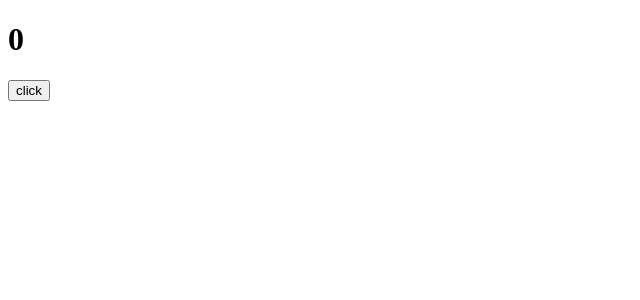
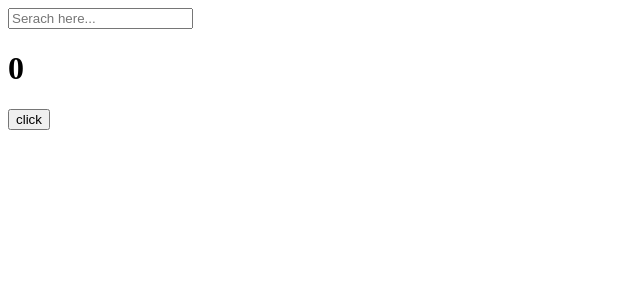
Before and after one commit to snsrrhc3078/learn-react-part2, a React (Create React App) app: page / in a window 1280 px wide. Shown: the top 300 px of the page, without its empty margins (0-640 px from the left). Built offline with nearby package versions, Linux system fonts and the light colour scheme.

Commit message:
learn deps in useEffect

```diff
--- a/src/App.js
+++ b/src/App.js
@@ -16,16 +16,32 @@ import { useState, useEffect } from "react";
 
 function App() {
   const [counter, setCounter] = useState(0);
+  const [keyword, setKeyword] = useState("");
   const onClick = () => {
     setCounter((current) => current + 2);
   };
-  console.log("i run all the time");
-  const iRunOnlyOnce = () => {
+
+  const onChange = (event) => {
+    setKeyword((current) => event.target.value);
+  };
+
+  useEffect(() => {
     console.log("i run only once");
-  };
-  useEffect(iRunOnlyOnce, []);
+  }, []);
+  useEffect(() => {
+    console.log("i run when 'keyword' changes");
+  }, [keyword]);
+  useEffect(() => {
+    console.log("i run when 'counter' changes");
+  }, [counter]);
   return (
     <div>
+      <input
+        value={keyword}
+        onChange={onChange}
+        type="text"
+        placeholder="Serach here..."
+      ></input>
       <h1>{counter}</h1>
       <button onClick={onClick}>click</button>
     </div>
```
